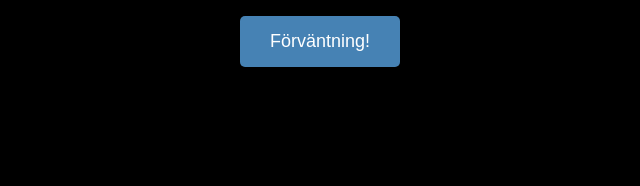
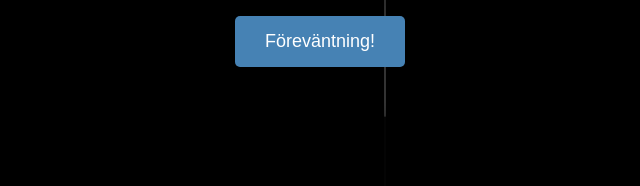
Before and after one commit to Challept/thecoolpal, a website: page index.html in a window 1280 px wide. Shown: the part 291-477 px from the top of the page, 320-960 px from the left. Drawn offline with nearby package versions, Linux system fonts and the light colour scheme.

Commit message:
Update index.html

```diff
--- a/index.html
+++ b/index.html
@@ -42,7 +42,7 @@
             border-radius: 15px;
             box-shadow: 0 0 40px rgba(0, 0, 0, 0.5);
             margin-top: 60px;
-            animation: fadeIn 1.5s ease-out;
+            z-index: 1; /* Ensure the container is in front of the lines */
         }
 
         @keyframes fadeIn {
@@ -221,8 +221,8 @@
             right: 0;
             height: 100%;
             margin: auto;
-            width: 90vw;
-            z-index: -1;
+            width: 100vw;
+            z-index: 0; /* Ensure lines are behind the container but in front of the background */
         }
 
         .line {
@@ -294,6 +294,26 @@
             animation-delay: 1.5s;
         }
 
+        .line:nth-child(6)::after {
+            animation-delay: 1.75s;
+        }
+
+        .line:nth-child(7)::after {
+            animation-delay: 1.25s;
+        }
+
+        .line:nth-child(8)::after {
+            animation-delay: 1.5s;
+        }
+
+        .line:nth-child(9)::after {
+            animation-delay: 1.75s;
+        }
+
+        .line:nth-child(10)::after {
+            animation-delay: 2s;
+        }
+
         /* Mobile Responsiveness */
         @media (max-width: 600px) {
             h1 {
@@ -334,7 +354,7 @@
     <div class="container">
         <h1 class="glitch-text">Webstay - Kommer Snart!</h1>
         <div class="timer" id="timer"></div>
-        <button class="btn-future" id="futureButton">Förväntning!</button>
+        <button class="btn-future" id="futureButton">Föreväntning!</button>
         <div class="section">
             <h2 class="glitch-text">Om Webstay</h2>
             <p>Webstay.se är en webbplatsbyggare och hostingtjänst som hjälper dig att skapa och hantera din egen webbplats med lätthet. Vi erbjuder enkla och effektiva lösningar för att skapa en professionell webbplats snabbt och enkelt.</p>
```
